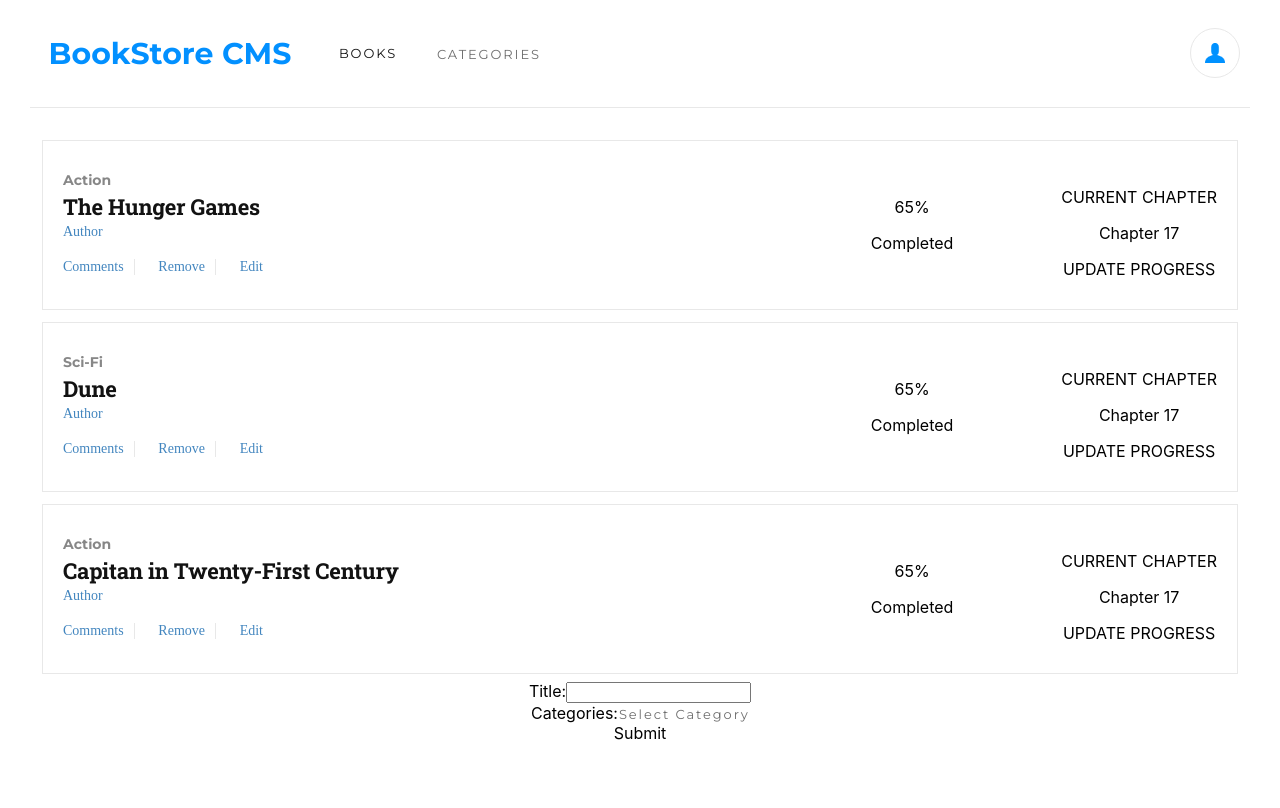
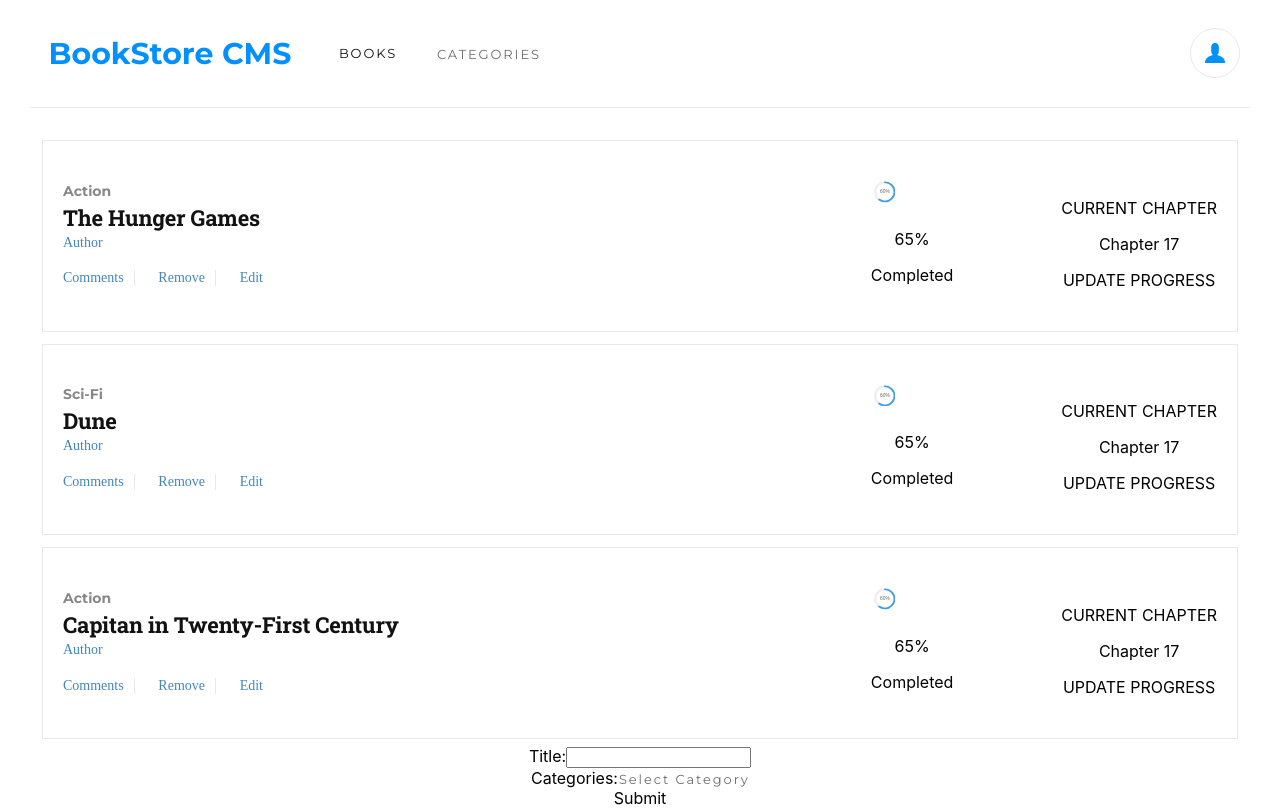
Before and after one commit to jessicafarias/bookstore-cms, a React (Create React App) app: page / in a window 1280 px wide. Built offline with nearby package versions, Linux system fonts and the light colour scheme.

Commit message:
style: Adding an interactive svg

```diff
--- a/src/components/Book.js
+++ b/src/components/Book.js
@@ -19,7 +19,29 @@
             </div>
           </div>
           <div>
-            <p>65%</p>
+            <div>
+              <div className="flex-wrapper">
+                <div className="single-chart">
+                  <svg viewBox="0 0 36 36" className="circular-chart blue">
+                    <path
+                      className="circle-bg"
+                      d="M18 2.0845
+                      a 15.9155 15.9155 0 0 1 0 31.831
+                      a 15.9155 15.9155 0 0 1 0 -31.831"
+                    />
+                    <path
+                      className="circle"
+                      strokeDasharray="60, 100"
+                      d="M18 2.0845
+                      a 15.9155 15.9155 0 0 1 0 31.831
+                      a 15.9155 15.9155 0 0 1 0 -31.831"
+                    />
+                    <text x="18" y="20.35" className="percentage">60%</text>
+                  </svg>
+                </div>
+              </div>
+              <p>65%</p>
+            </div>
             <p>Completed</p>
           </div>
           <div>
--- a/src/styles/Book.css
+++ b/src/styles/Book.css
@@ -82,3 +82,50 @@
   padding-right: 10px;
   border-right: solid 1px #e8e8e8;
 }
+
+.flex-wrapper {
+  display: flex;
+  flex-flow: row nowrap;
+}
+
+.single-chart {
+  width: 33%;
+  justify-content: space-around ;
+}
+
+.circular-chart {
+  display: block;
+  margin: 10px auto;
+  max-width: 80%;
+  max-height: 250px;
+}
+
+.circle-bg {
+  fill: none;
+  stroke: #eee;
+  stroke-width: 3.8;
+}
+
+.circle {
+  fill: none;
+  stroke-width: 2.8;
+  stroke-linecap: round;
+  animation: progress 1s ease-out forwards;
+}
+
+@keyframes progress {
+  0% {
+    stroke-dasharray: 0 100;
+  }
+}
+
+.circular-chart.blue .circle {
+  stroke: #3c9ee5;
+}
+
+.percentage {
+  fill: #666;
+  font-family: sans-serif;
+  font-size: 0.5em;
+  text-anchor: middle;
+}
```
